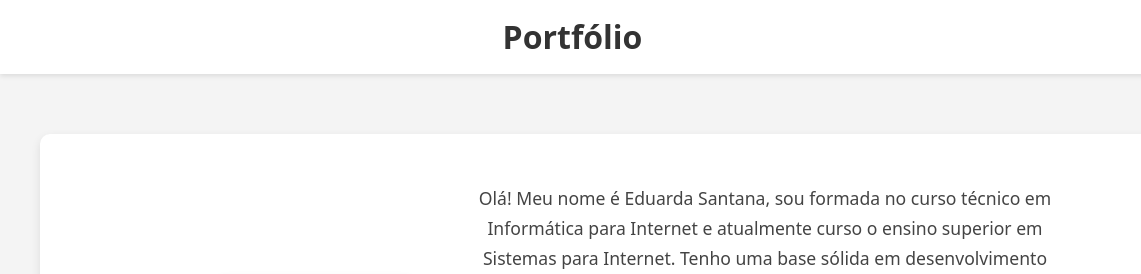
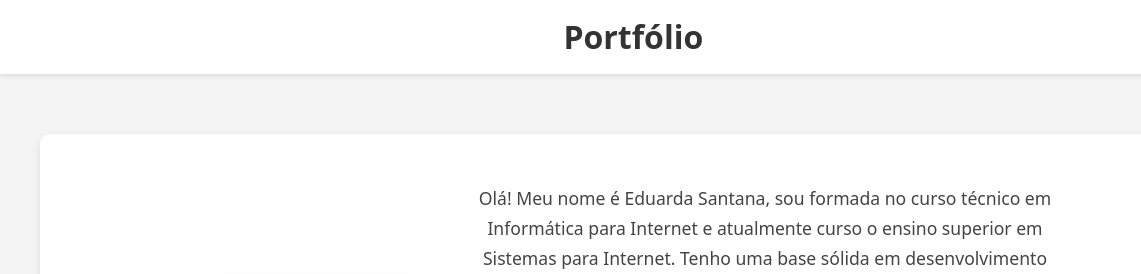
Before and after one commit to EduardaSanttana/Portfolio, a plain HTML site: page index.html in a window 1280 px wide. Shown: the top 274 px of the page, 0-1141 px from the left. Drawn offline with nearby package versions, Linux system fonts and the light colour scheme; no server answers.

Commit message:
Update index.css

```diff
--- a/css/index.css
+++ b/css/index.css
@@ -32,8 +32,8 @@ header h3 {
     font-size: 2rem;
     color: #333;
     font-weight: 700;
-    text-align: center;
-    margin: 0 auto;
+    margin: 0;
+    margin-left: 10%;
 }
 
 .nav {
```
